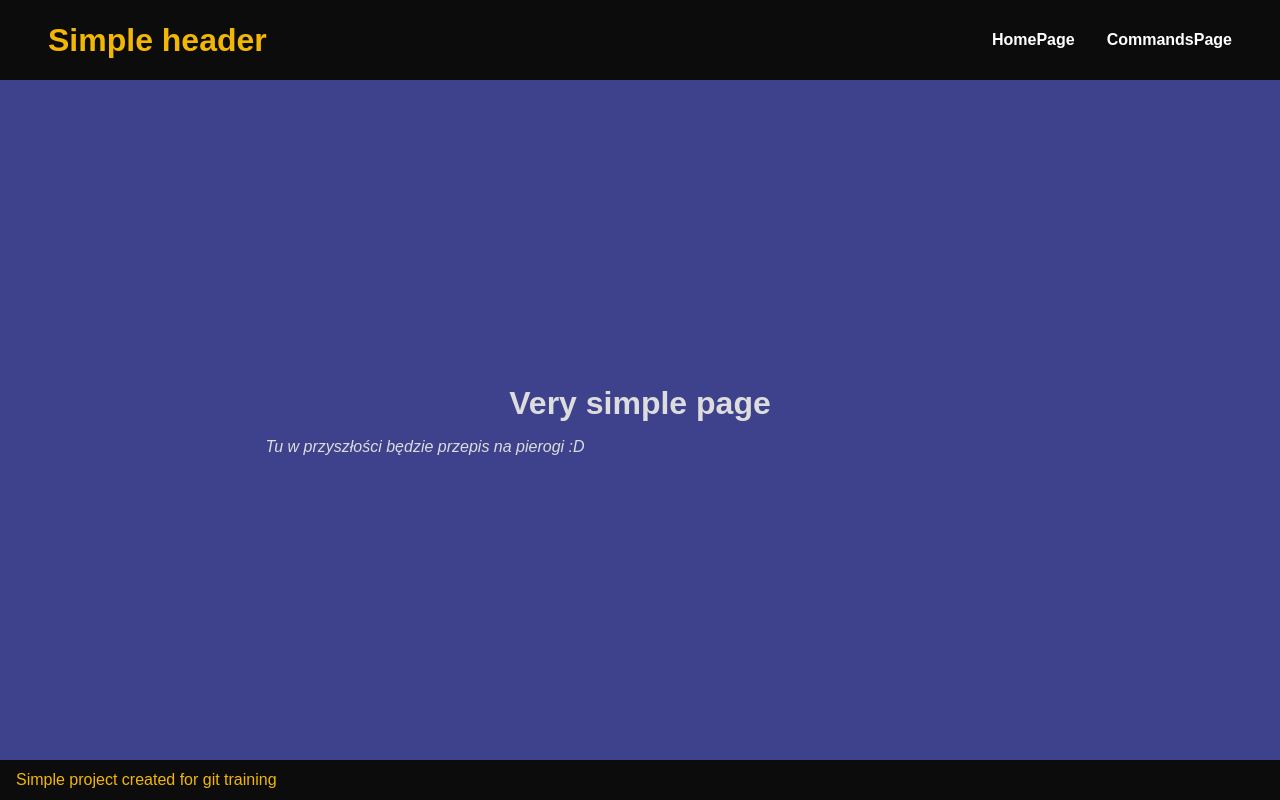
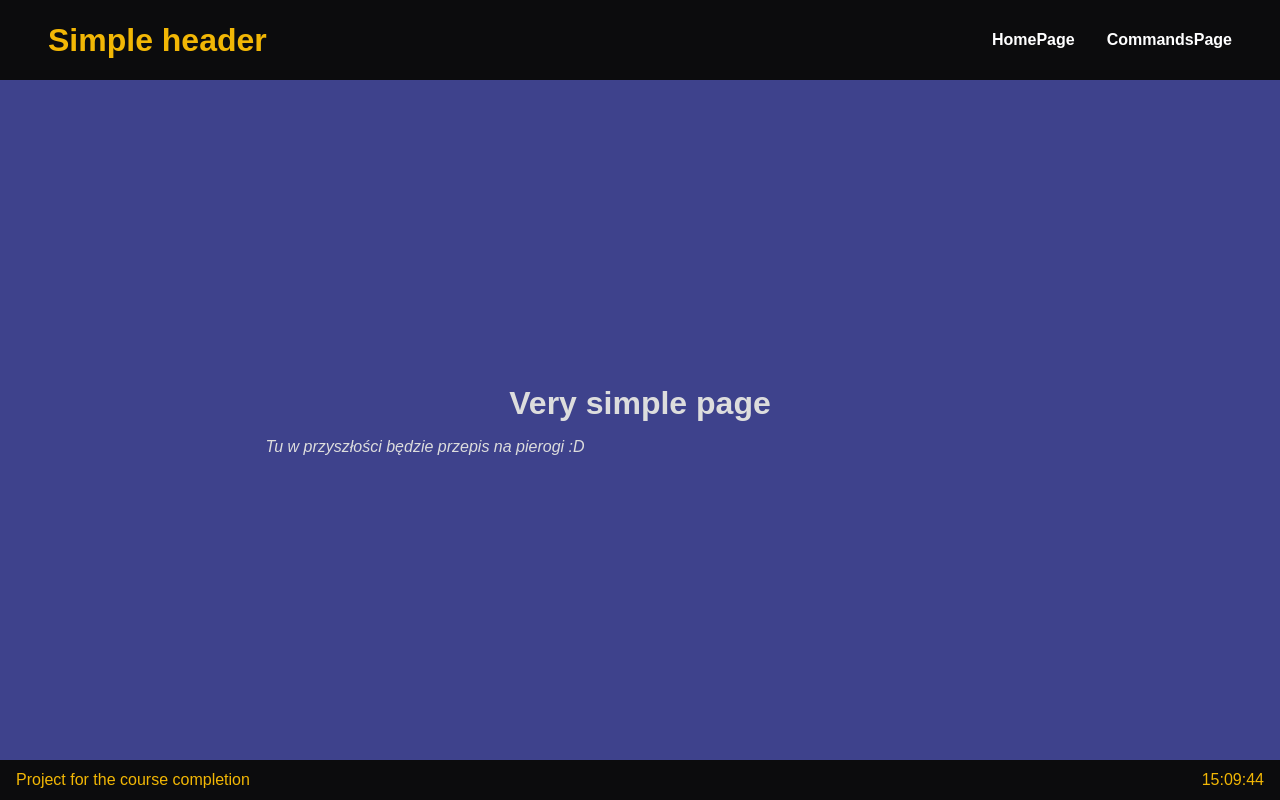
Before and after one commit to kampai35/git-commands-for-university, an Angular app in the folder project/: page / in a window 1280 px wide. Built offline with nearby package versions, Linux system fonts and the light colour scheme.

Commit message:
clock added

```diff
--- a/project/src/components/footer/footer.component.html
+++ b/project/src/components/footer/footer.component.html
@@ -1,5 +1,11 @@
 <footer>
-  <span class="footer-text">
-    Simple project created for git training
-  </span>
+  <div class="footer-content-wrapper">
+    <div class="footer-text-wrapper">
+      <span>Project for the course completion
+      </span>
+    </div>
+    <div class="clock-wrapper">
+      {{ clockText }}
+    </div>
+  </div>
 </footer>
--- a/project/src/components/footer/footer.component.scss
+++ b/project/src/components/footer/footer.component.scss
@@ -1,11 +1,10 @@
-footer {
+.footer-content-wrapper {
   align-items: center;
   background-color: #0C0C0D;
+  color: #F2B705;
   display: flex;
   height: 2.5rem;
+  justify-content: space-between;
   padding: 0 1rem 0 1rem;
   width: 100%;
-  .footer-text {
-    color: #F2B705;
-  }
 }
--- a/project/src/components/footer/footer.component.ts
+++ b/project/src/components/footer/footer.component.ts
@@ -1,15 +1,37 @@
-import { Component, OnInit } from '@angular/core';
+import { Component, OnInit, OnDestroy } from '@angular/core';
+
+import { map, Subscription, timer } from 'rxjs';
 
 @Component({
   selector: 'app-footer',
   templateUrl: './footer.component.html',
   styleUrls: ['./footer.component.scss']
 })
-export class FooterComponent implements OnInit {
+export class FooterComponent implements OnInit, OnDestroy {
+
+  public clockText: string = '';
+
+  private subs: Subscription = new Subscription;
 
   constructor() { }
 
   ngOnInit(): void {
+    this.initClock();
   }
 
+  ngOnDestroy(): void {
+    if (this.subs) {
+      this.subs.unsubscribe();
+    }
+  }
+
+  private initClock(): void {
+    this.subs = timer(0, 1000).pipe(
+      map(() => new Date())
+    ).subscribe(time => {
+      this.clockText = `${time.getHours()}:${time.getMinutes() < 10 ? '0'+time.getMinutes() : time.getMinutes()}:${time.getSeconds() < 10 ? '0'+time.getSeconds() : time.getSeconds()}`;
+    });
+  }
+
+
 }
```
